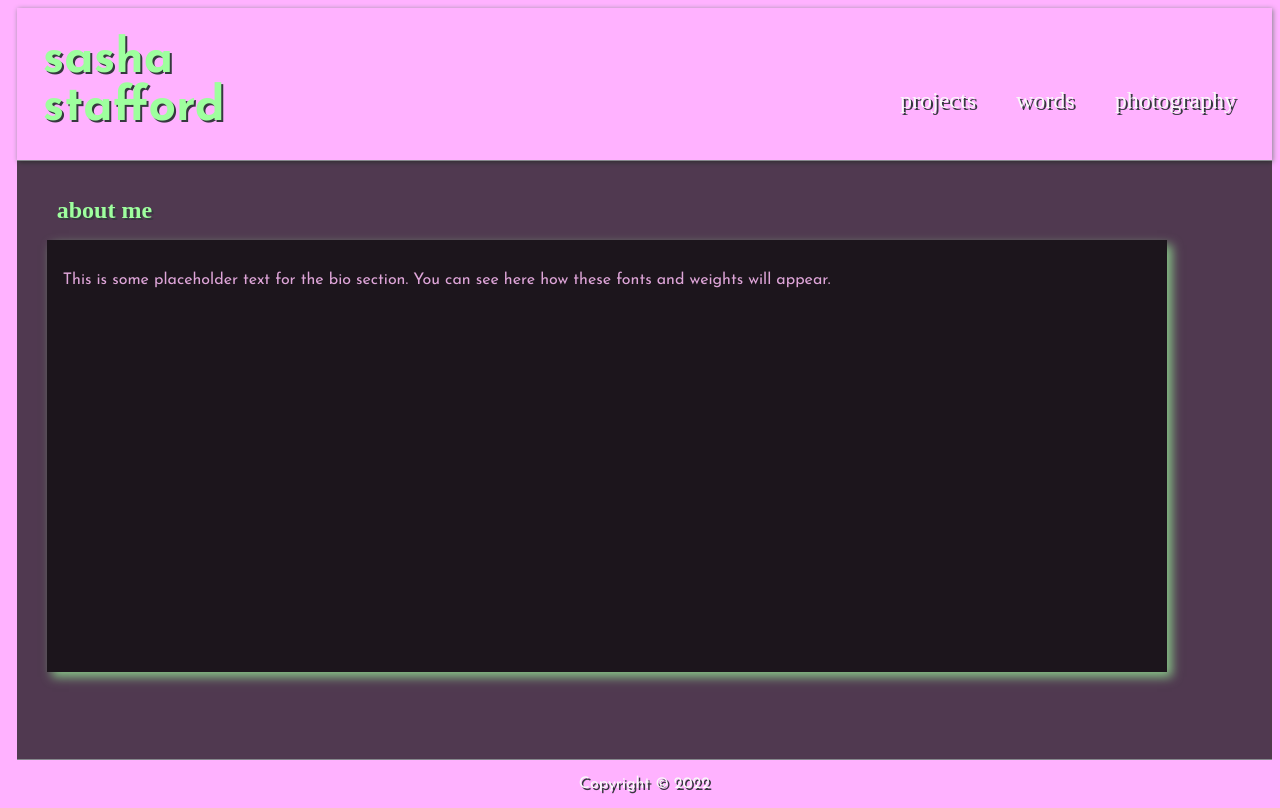
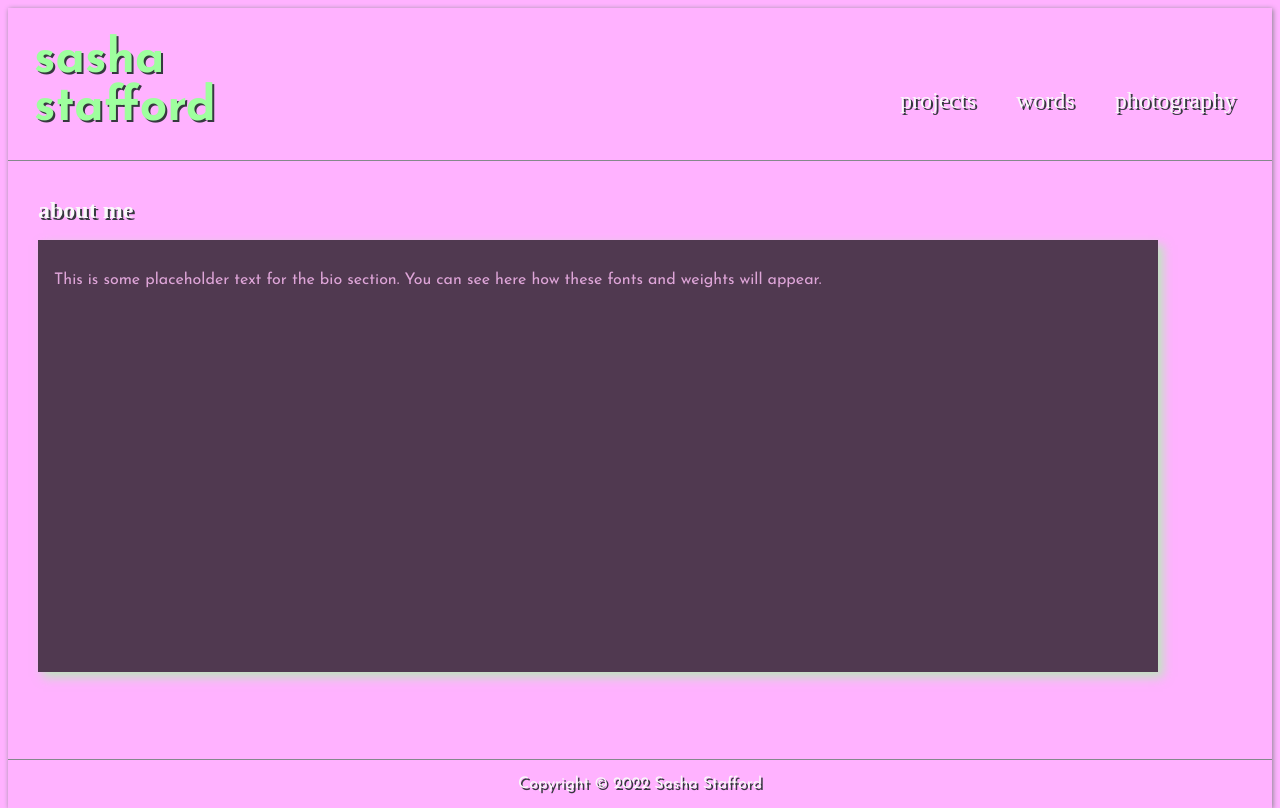
Before and after one commit to sashadarling/sashadarling.github.io, a Next.js app: page / in a window 1280 px wide. Built offline with nearby package versions, Linux system fonts and the light colour scheme; a web font is replaced by a local one.

Commit message:
css module names

```diff
--- a/components/Footer.tsx
+++ b/components/Footer.tsx
@@ -1,5 +1,5 @@
 import styles from '../styles/Footer.module.css'
 
 export default function Footer() {
-  return (<footer className={styles.footer}>Copyright &copy; {new Date().getFullYear()}</footer>)
+  return (<footer className={styles.footer}>Copyright &copy; {new Date().getFullYear()} Sasha Stafford</footer>)
 }
--- a/styles/Footer.module.css
+++ b/styles/Footer.module.css
@@ -1,4 +1,4 @@
-footer {
+.footer {
   padding: 1rem;
   border-top: 1px solid var(--gray);
   display: flex;
--- a/styles/Header.module.css
+++ b/styles/Header.module.css
@@ -1,4 +1,4 @@
-header {
+.header {
   color: var(--black);
   height: var(--header-height);
   grid-column: col-start / -1;
@@ -8,9 +8,8 @@ header {
 }
 
 @media (min-width: 768px) {
-  header {
+  .header {
     padding: 1rem;
-    box-shadow: 1px 1px 5px 0px var(--gray);
     border-bottom: 1px solid var(--gray);
   }
 }
--- a/styles/Layout.module.css
+++ b/styles/Layout.module.css
@@ -3,8 +3,9 @@
   display: grid;
   grid-template-columns: repeat(12, [col-start], 1fr);
   grid-template-rows: auto 1fr auto;
+  box-shadow: 1px 1px 5px 0px var(--gray);
 }
 
-.wrapper > * {
-  grid-column: col-start / span 12;
+.main {
+  overflow: scroll;
 }
--- a/styles/Logo.module.css
+++ b/styles/Logo.module.css
@@ -1,4 +1,4 @@
-h1 {
+.h1 {
     display: inline-block;
     color: var(--light-green);
     font-size: 3rem;
@@ -7,6 +7,6 @@ h1 {
     cursor: pointer;
 }
 
-h1:hover {
+.h1:hover {
     color: var(--pink);
 }
--- a/styles/Menu.module.css
+++ b/styles/Menu.module.css
@@ -1,4 +1,4 @@
-nav {
+.nav {
   width: 100%;
   height: 100%;
   position: fixed;
@@ -13,26 +13,26 @@ nav {
   font-size: 1.5em;
 }
 
-nav a:hover {
+.nav a:hover {
   color: var(--light-pink);
 }
 
-nav a:active {
+.nav a:active {
   color: var(--light-green);
 }
 
-li {
+.li {
   color: var(--light-green);
   display: block;
   padding: 30px;
 }
 
-ul {
+.ul {
   list-style-type: none;
 }
 
 @media (min-width: 768px) {
-  nav {
+  .nav {
     max-height: none;
     top: 0;
     position: relative;
@@ -43,7 +43,7 @@ ul {
     align-items: center;
   }
 
-  ul {
+  .ul {
     height: 100%;
     display: flex;
     align-items: center;
@@ -51,7 +51,7 @@ ul {
     justify-content: end;
   }
 
-  li {
+  .li {
     padding: 0px 20px 15px 20px;
   }
 }
--- a/styles/globals.css
+++ b/styles/globals.css
@@ -20,18 +20,12 @@ body {
   min-height: 100%;
   background: rgba(255, 0, 255, 0.3);
   font-family: "Josefin Sans", sans-serif;
-  overflow-x: hidden;
+  overflow: hidden;
 }
 
 a {
   text-decoration: none;
   color: var(--white);
-}
-
-main {
-  overflow: hidden;
-  flex-grow: 1;
-  background: rgba(6, 6, 6, 0.7);
 }
 
 main .content-row {
```
